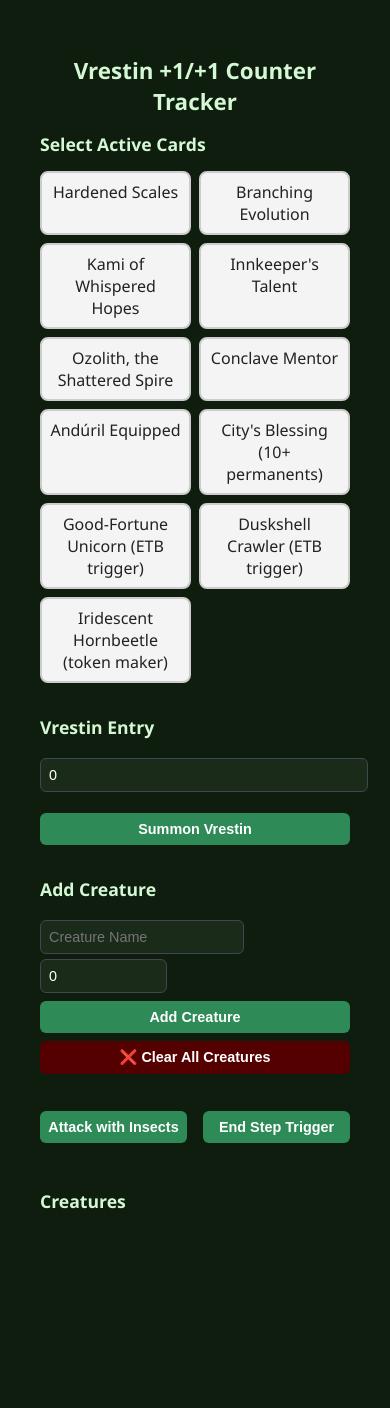
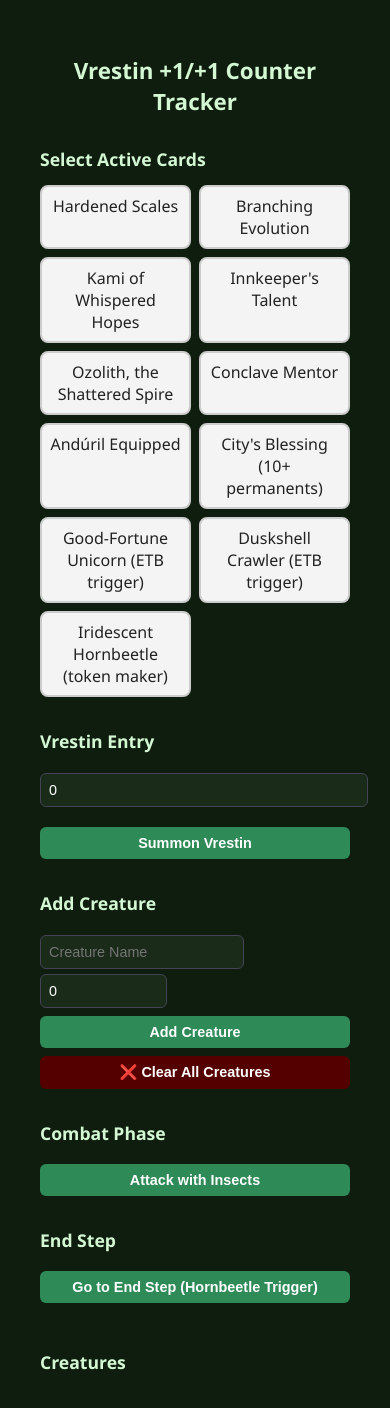
Before and after one commit to cdragon666/vrestin-counters, a React (Create React App) app: page / in a window 390 px wide. Shown: the top 1408 px of the page. Before the commit the page ends 1268 px from the top, so only its background shows below. Built offline with nearby package versions, Linux system fonts and the light colour scheme.

Commit message:
Improve mobile layout and creature text readability

```diff
--- a/src/App.js
+++ b/src/App.js
@@ -185,11 +185,10 @@ export default function App() {
   const clearLog = () => setResultLog([]);
 
   return (
-    <div style={{ display: "flex", flexWrap: "wrap", gap: "2rem", padding: "2rem" }}>
-      {/* Left Column */}
-      <div style={{ flex: 1, minWidth: "300px" }}>
+    <div style={{ padding: "2rem", maxWidth: "1000px", margin: "auto" }}>
       <h1 style={{ textAlign: "center" }}>Vrestin +1/+1 Counter Tracker</h1>
-
+      <div style={{ display: "flex", flexWrap: "wrap", gap: "2rem" }}>
+        <div style={{ flex: "1 1 400px" }}>
           <h2>Select Active Cards</h2>
           <div style={{ display: "grid", gridTemplateColumns: "1fr 1fr", gap: "0.5rem" }}>
             {supportCards.map((card) => (
@@ -260,22 +259,22 @@ export default function App() {
             </ul>
           )}
 
-        <div style={{ display: "flex", gap: "1rem", marginTop: "2rem" }}>
-          <button onClick={handleCombat} style={{ flex: 1 }}>
+          <h2 style={{ marginTop: "2rem" }}>Combat Phase</h2>
+          <button onClick={handleCombat} style={{ width: "100%" }}>
             Attack with Insects
           </button>
-          <button onClick={handleEndStep} style={{ flex: 1 }}>
-            End Step Trigger
+
+          <h2 style={{ marginTop: "2rem" }}>End Step</h2>
+          <button onClick={handleEndStep} style={{ width: "100%" }}>
+            Go to End Step (Hornbeetle Trigger)
           </button>
         </div>
-      </div>
 
-      {/* Right Column */}
-      <div style={{ flex: 1, minWidth: "300px" }}>
+        <div style={{ flex: "1 1 400px" }}>
           <h2>Creatures</h2>
           {creatures.map((c, i) => (
             <div key={i} style={{ display: "flex", justifyContent: "space-between", alignItems: "center", marginBottom: "0.5rem" }}>
-            <span style={{ fontWeight: "bold", color: "#222", fontSize: "1rem" }}>
+              <span style={{ fontWeight: "bold", color: "#fff", fontSize: "1rem" }}>
                 {c.name}: {c.power + c.counters}/{c.toughness + c.counters} (+{c.counters})
               </span>
               <div>
@@ -301,5 +300,6 @@ export default function App() {
           )}
         </div>
       </div>
+    </div>
   );
 }
```
Lines whose indentation alone changed are shown as unchanged.
